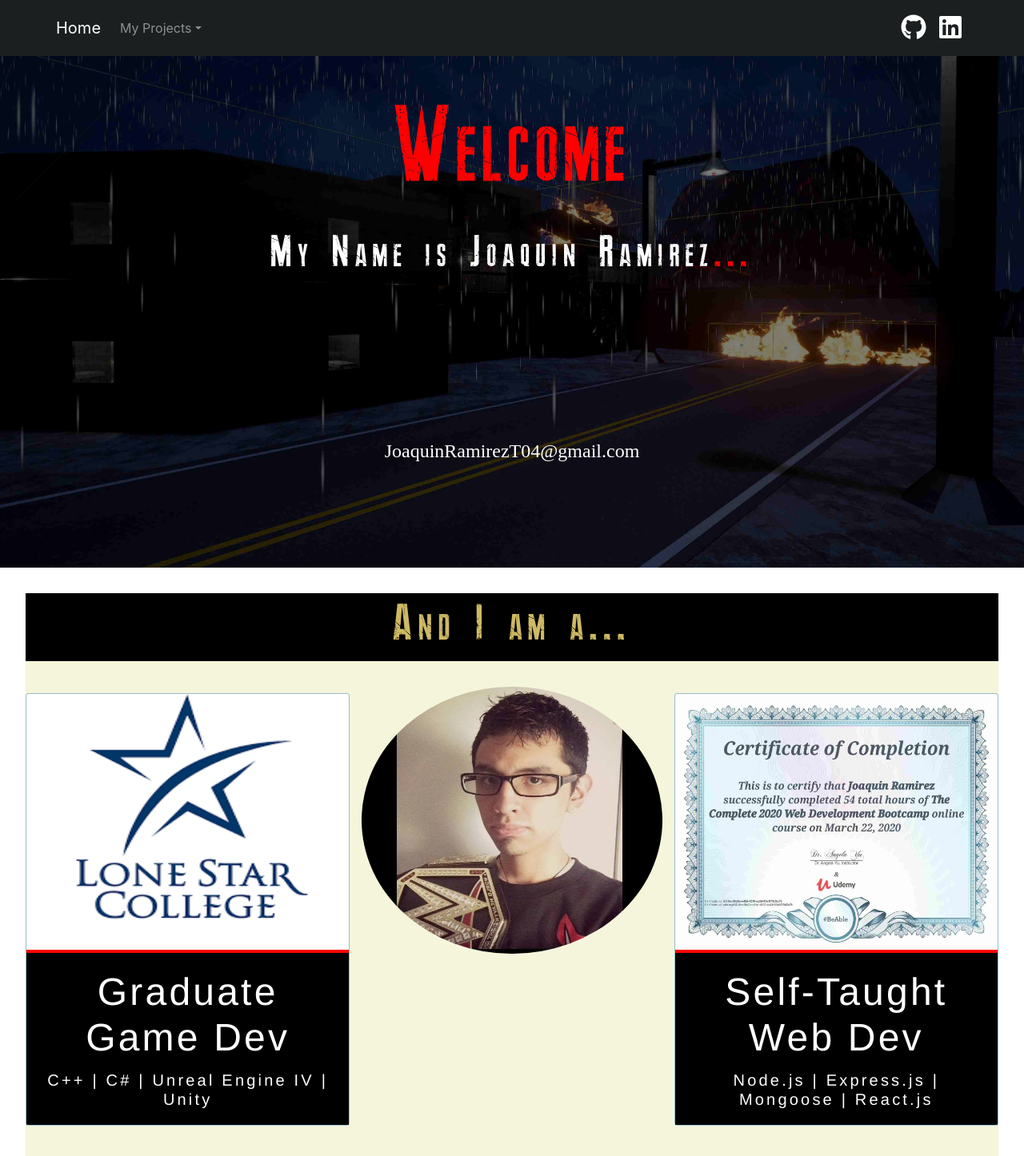
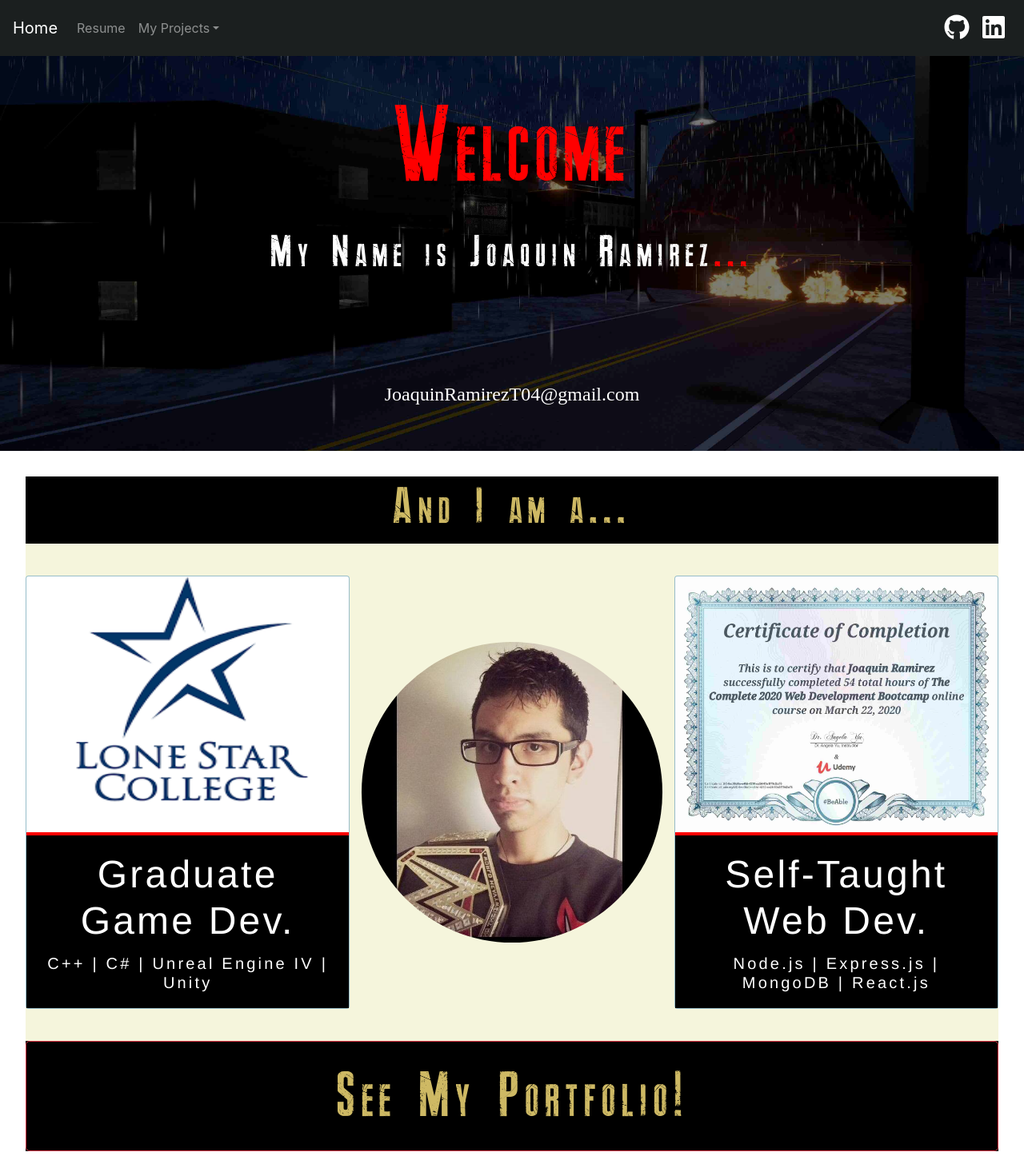
Before and after one commit to Tavera04/My_Portfolio, a React (Create React App) app: page / in a window 1280 px wide. Shown: the top 1446 px of the page at 80% size. Built offline with nearby package versions, Linux system fonts and the light colour scheme.

Commit message:
Readjusted home heading size and nav bar padding

```diff
--- a/src/App.css
+++ b/src/App.css
@@ -16,32 +16,30 @@
 /* Heading */
 .heading-container{
   background-color: #cccccc;
-  height: 40rem;
   background-position: center;
   background-repeat: no-repeat;
   background-size: cover;
   position: relative;
   background-image: url('contents/First Level/prison1.jpg');
+  text-align: center;
+
 }
 
 .heading-content{
-  width: 100%;
-  height: 100%;
-  background-color: rgba(0, 0, 0, .5);;
-  padding:  2rem;
+
+  background-color: hotpink;
+  background-color: rgba(0, 0, 0, .5);
+  padding:  2rem 2rem 3rem;
   font-family: 'ResidentEvil';
-
 }
 
 .heading-content h1{
-  text-align: center;
   color: red;
   font-size: 17vh;
   letter-spacing: .5rem;
 }
 
 .heading-content p{
-  text-align: center;
   color: white;
   font-size: 7vh;
   margin: 0;
@@ -51,16 +49,16 @@
 .my-email{
   font-family: 'Times New Roman', Times, serif;
   color: white;
-  margin-top: -10rem;
-  text-align: center;
-  font-size: 3vh;;
+  margin-top: 10%;
+  font-size: 3vh;
 }
 
 /*Top Bar*/
 
 .topBar-container{
   background-color: rgb(27, 31, 31);
-  padding: 10px 70px
+  padding: 10px 70px;
+  padding: 10px 7rem;
 }
 
 /*Home page*/
@@ -164,7 +162,13 @@
   font-size: 3rem;
 }
 
-.gratitude a{
+.about-me-img{
+  display: flex;
+  align-items: center;
+  justify-content: center;
+}
+
+.gratitude {
   width: 100%;
   background-color: black;
   font-size: 5rem;
@@ -172,9 +176,9 @@
 }
 
 .avatar{
-  vertical-align: middle;
   width: 100%;
-  height: 100%;
+  padding: 10%;
+  height: auto;
   border-radius: 50%;
 }
 
@@ -190,12 +194,11 @@
   .home-content h2{
     font-size: 4rem;
   }
-
   .home-content p{
     font-size: 3rem;
   }
 
- .project-page-section{
+  .project-page-section{
     padding: 2rem 1rem;
   }
 
@@ -204,8 +207,17 @@
   }
 
   .avatar{
-    width: 100%; height: 60%;
+    padding: 0;;
   }
+
+  .topBar-container{
+    padding: 10px 1rem;
+  }
+
+  .gratitude a{
+    font-size: 4rem;
+  }
+
 }
 
 @media(max-width: 700px){
@@ -224,12 +236,4 @@
   .card img{
     height: 200px;
   }
-
-  .gratitude a{
-    font-size: 2.5rem;
-  }
-
-  .avatar{
-    width: 100%; height: 100%;
-  }
 }
--- a/src/Components/TopBar.js
+++ b/src/Components/TopBar.js
@@ -11,7 +11,10 @@
 		  <Navbar.Brand href="/">Home</Navbar.Brand>
 		  <Navbar.Toggle aria-controls="responsive-navbar-nav" />
 		  <Navbar.Collapse id="responsive-navbar-nav">
+
 		    <Nav className="mr-auto">
+			  <Nav.Link target="_blank" rel="noopener noreferrer" href="https://drive.google.com/file/d/1ZaEcpfSZkDs4qDfWGv81GC36AKTcoLcD/view?usp=sharing">Resume</Nav.Link>
+
 		      <NavDropdown title="My Projects" id="collasible-nav-dropdown">
 		        <NavDropdown.Item href="/CPlusPlus">C++</NavDropdown.Item>
 		        <NavDropdown.Item href="/CSharp">C#</NavDropdown.Item>
--- a/src/Pages/Home.js
+++ b/src/Pages/Home.js
@@ -9,9 +9,9 @@
 				<div className="heading-content">
 					<h1>Welcome</h1>
 					<p>My Name is Joaquin Ramirez<span style={{color: 'red'}}>...</span></p>
+				<h4 className="my-email">JoaquinRamirezT04@gmail.com</h4>
 				</div>
 
-				<h4 className="my-email">JoaquinRamirezT04@gmail.com</h4>
 			</div>
 
 			<div className="home-container">
@@ -20,25 +20,26 @@
 
 					<div className="about-me row">
 						<ProjectCard
-							name= "Graduate Game Dev"
+							name= "Graduate Game Dev."
 							desc="C++ | C# | Unreal Engine IV | Unity"
 							imageURL={require('../contents/LSC.png')}
 						/>
 
-						<div className="about-me-img col-lg-4 col col-md-6">
-							<img className="avatar" alt="Me" src={require('../contents/me.jpg')} />
+						<div className="about-me-img col-lg-4 col col-md-6 ">
+							<img className="avatar " alt="Me" src={require('../contents/me.jpg')} />
 						</div>
 
 						<ProjectCard
-							name="Self-Taught Web Dev"
-							desc="Node.js | Express.js | Mongoose | React.js"
+							name="Self-Taught Web Dev."
+							desc="Node.js | Express.js | MongoDB | React.js"
 							imageURL={require('../contents/FSW.jpg')}
 						/>
 					</div>
 
-					<div className="gratitude col-lg-12">
-						<a href="/CPlusPlus" className="btn btn-danger btn-lg" >...and Welcome to my Portfolio!</a>
-					</div>
+
+					<a href="/CPlusPlus" className="gratitude col-lg-12 btn btn-danger btn-lg" >See My Portfolio!</a>
+
+
 				</div>
 			</div>
 
@@ -46,25 +47,4 @@
 	)
 }
 
-/*
-
-const Home = () => {
-	return (
-		<div id="main" className="home-container">
-	      <div className="home-content">
-	        <h1>Welcome to My Party</h1>
-	        <hr />
-	        <h2>I Can Code Things</h2>
-
-	        <div className="skills">
-	          <p>C++ | C# | Unreal Engine 4 | Unity | Web Development</p>
-	        </div>
-	      </div>
-
-	    </div>
-	);
-}
-
-*/
-
 export default Home;
```
